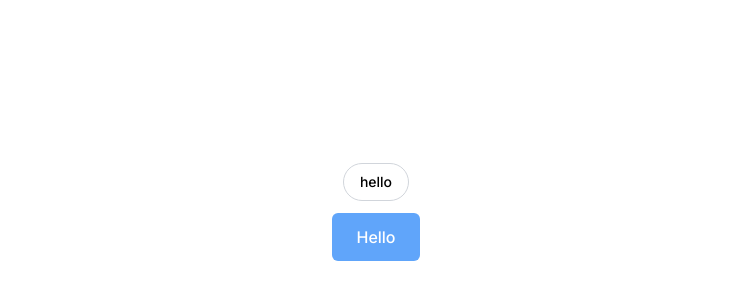
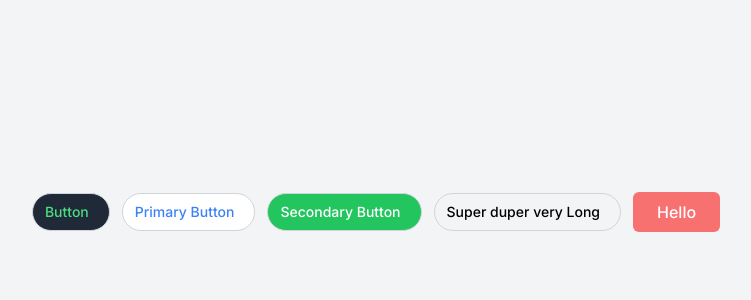
Before and after one commit to Shridhant/CVA-practice, a React (Vite) app: page / in a window 1280 px wide. Shown: the part 188-488 px from the top of the page, without its empty margins (264-1015 px from the left). Built offline with nearby package versions, Linux system fonts and the light colour scheme.

Commit message:
New button styles

```diff
--- a/src/App.tsx
+++ b/src/App.tsx
@@ -5,8 +5,14 @@ import CoolButton from "./components/CoolButton";
 
 function App() {
   return (
-    <div className="flex flex-col items-center justify-center gap-3 h-screen">
-      <CoolButton text="hello" /> <Button variant="primary">Hello</Button>
+    <div className="flex flex-wrap items-center justify-center gap-3 h-screen bg-gray-100">
+      <CoolButton variant={"primary"} className="text-green-400 bg-gray-800" />
+      <CoolButton text="Primary Button" variant="primary" />
+      <CoolButton text="Secondary Button" variant="secondary" />
+      <CoolButton text="Super duper very Long" />
+      <Button variant="secondary" className="bg-red-400" bgColor="bg-green-400">
+        Hello
+      </Button>
     </div>
   );
 }
--- a/src/components/Button.tsx
+++ b/src/components/Button.tsx
@@ -1,31 +1,39 @@
-import { cva } from "class-variance-authority";
+import { cva, type VariantProps } from "class-variance-authority";
 import { cn } from "../utils/utils";
 
-type buttonProps = React.HTMLAttributes<HTMLButtonElement> & {
-  variant: "primary" | "secondary";
-  children: React.ReactNode;
-};
+type ButtonProps = React.ButtonHTMLAttributes<HTMLButtonElement> &
+  VariantProps<typeof buttonVariants> & {
+    children: React.ReactNode;
+    bgColor?: string;
+  };
 
 export default function Button({
   className,
-  variant,
+  variant = "primary",
   children,
+  bgColor = "bg-blue-600",
   ...props
-}: buttonProps) {
+}: ButtonProps) {
   return (
     <button
       {...props}
       className={cn(
         buttonVariants({ variant }),
         className,
-        "relative group overflow-hidden"
+        "relative group overflow-hidden "
       )}
     >
-      <div className="inline-flex h-12 items-center justify-center px-6 text-white transition duration-500 group-hover:-translate-y-[150%]">
+      <div className="inline-flex h-10 items-center justify-center px-6 text-white transition-all duration-500 group-hover:-translate-y-[150%]">
         {children}
       </div>
-      <div className="absolute inline-flex h-12 w-full translate-y-[100%] items-center justify-center text-neutral-50 transition duration-500 group-hover:translate-y-0">
-        <span className="absolute h-full w-full translate-y-full skew-y-12 scale-y-0 bg-blue-600 transition duration-500 group-hover:translate-y-0 group-hover:scale-150"></span>
+
+      <div className="absolute inline-flex h-10 w-full translate-y-[100%] items-center justify-center text-neutral-50 transition duration-500 group-hover:translate-y-0">
+        <span
+          className={cn(
+            "absolute h-full w-full translate-y-full skew-y-10 scale-y-0 transition duration-500 group-hover:translate-y-0 group-hover:scale-150",
+            bgColor
+          )}
+        ></span>
         <span className="z-10">{children}</span>
       </div>
     </button>
@@ -38,7 +46,7 @@ const buttonVariants = cva(
     variants: {
       variant: {
         primary: "bg-blue-400 text-white focus:ring-blue-500",
-        secondary: "bg-gray-500 text-white  focus:ring-gray-500",
+        secondary: "bg-gray-500 text-white focus:ring-gray-500",
       },
     },
     defaultVariants: {
--- a/src/components/CoolButton.tsx
+++ b/src/components/CoolButton.tsx
@@ -1,46 +1,80 @@
 import { ArrowUpRight } from "lucide-react";
 import { useState } from "react";
+import { cva, type VariantProps } from "class-variance-authority";
+import { cn } from "../utils/utils";
 
-interface CoolButtonProps {
+interface CoolButtonProps
+  extends React.ButtonHTMLAttributes<HTMLButtonElement>,
+    VariantProps<typeof buttonVariants> {
   text?: string;
 }
 
-export default function CoolButton({ text = "Button" }: CoolButtonProps) {
+export default function CoolButton({
+  text = "Button",
+  variant = "default",
+  className,
+  ...props
+}: CoolButtonProps) {
   const [isHovered, setIsHovered] = useState(false);
 
   return (
     <button
-      className="relative overflow-hidden group"
+      {...props}
+      className={cn(
+        buttonVariants({ variant }),
+        className,
+        "relative overflow-hidden group rounded-full px-3 py-2 flex items-center justify-center"
+      )}
       onMouseEnter={() => setIsHovered(true)}
       onMouseLeave={() => setIsHovered(false)}
     >
+      {/* Background Animation */}
       <div
-        className={`flex items-center gap-2 px-4 py-2 border border-gray-300 rounded-full transition-all duration-300 ease-in-out ${
-          isHovered ? "pr-10" : "pr-4"
-        }`}
-      >
-        <div
-          className={`w-full h-full bg-blue-700 rounded-full absolute left-0 top-0 transition-all duration-300 ease-in-out ${
-            isHovered ? "scale-100" : "scale-0"
-          }`}
-        ></div>
+        className={cn(
+          "absolute left-0 top-0 h-full w-full rounded-full bg-blue-700 transition-transform duration-300",
+          isHovered ? "scale-100" : "scale-0"
+        )}
+      ></div>
 
+      {/* Content Wrapper */}
+      <div className="relative text-center z-10 flex items-center justify-center space-x-2">
+        {/* Text */}
         <p
-          className={`text-sm font-medium relative z-10 transition-colors duration-300 ${
-            isHovered ? "text-white" : "text-black"
-          } ${text.length > 10 ? "max-w-[120px] truncate" : ""}`}
+          className={cn(
+            "text-sm text-center font-medium transition-all duration-300",
+            isHovered ? "text-white" : ""
+          )}
         >
           {text}
         </p>
 
-        <ArrowUpRight
-          className={`w-5 h-5 absolute right-3 z-10 transition-all duration-300 ${
-            isHovered
-              ? "opacity-100 translate-x-0 text-white"
-              : "opacity-0 -translate-x-2 text-gray-700"
-          }`}
-        />
+        {/* Arrow Icon */}
+        <div
+          className={cn(
+            "transition-all duration-300 overflow-hidden",
+            isHovered ? "w-5 opacity-100" : "w-0 opacity-0"
+          )}
+        >
+          <ArrowUpRight className="w-5 h-5 text-white" />
+        </div>
       </div>
     </button>
   );
 }
+
+// Variants using class-variance-authority
+const buttonVariants = cva(
+  "inline-flex items-center justify-center border border-gray-300 transition-all duration-300 ease-in-out",
+  {
+    variants: {
+      variant: {
+        default: "bg-transparent",
+        primary: "bg-white text-blue-500 ",
+        secondary: "bg-green-500 text-white ",
+      },
+    },
+    defaultVariants: {
+      variant: "default",
+    },
+  }
+);
```
